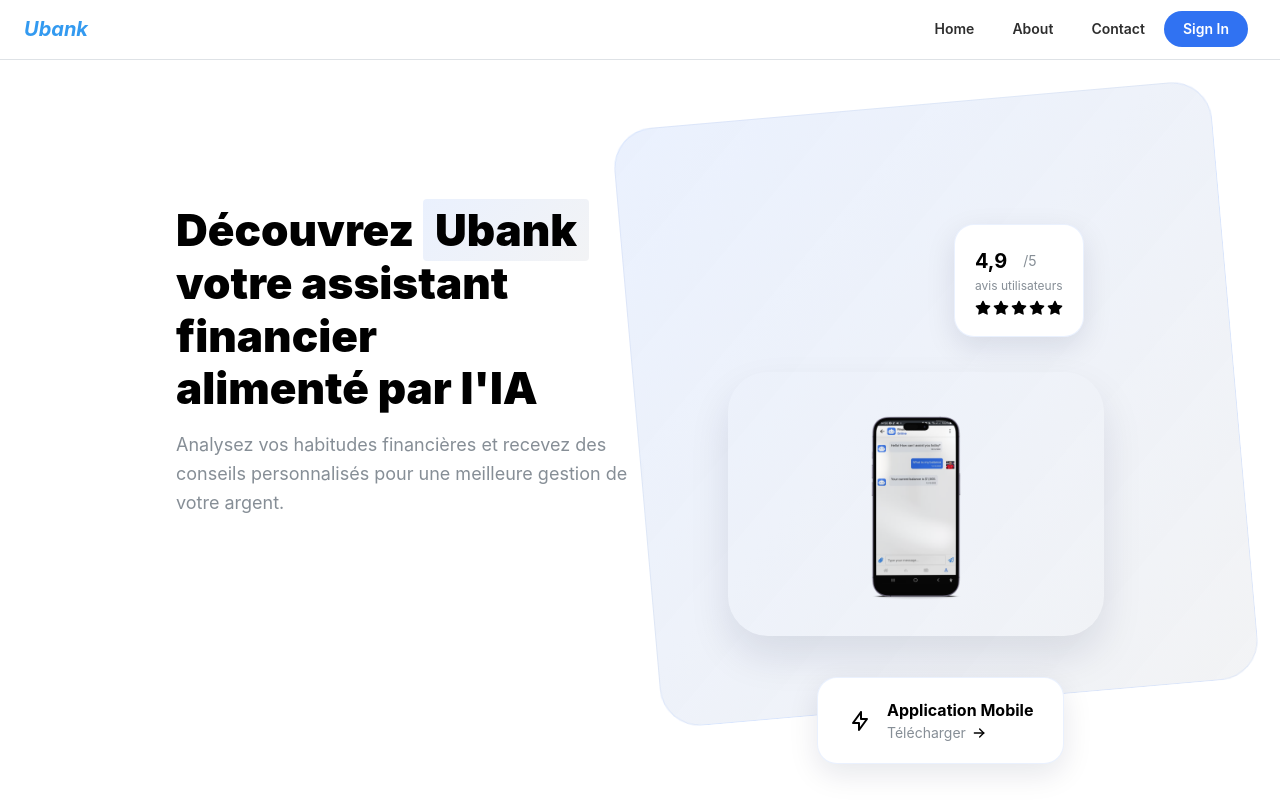
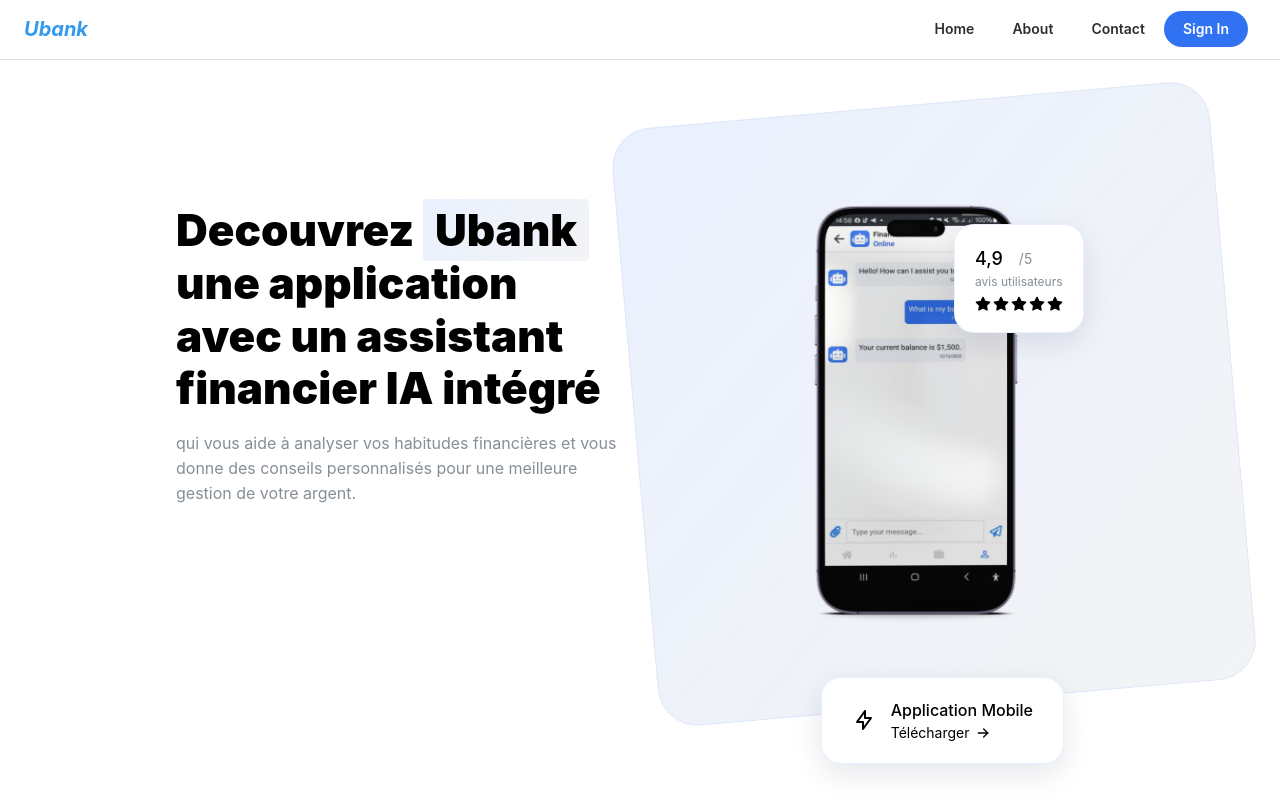
Before and after one commit to yves1da2vinci3/ubank_landingpage, a Next.js app: page / in a window 1280 px wide. Shown: the top 800 px of the page. Built offline with nearby package versions, Linux system fonts and the light colour scheme.

Commit message:
Refactor Banner component for improved layout and styling. Adjusted CSS properties for the green background and rating box, updated text for clarity, and simplified the download section. Enhanced user engagement with a more concise call-to-action and refined visual elements.

```diff
--- a/components/Banner/banner.module.css
+++ b/components/Banner/banner.module.css
@@ -66,7 +66,7 @@
 .greenBackground {
   position: absolute;
   top: -100px;
-  right: -132px;
+  right: -130px;
   width: 600px;
   height: 600px;
   background: linear-gradient(135deg, rgba(48, 114, 242, 0.1), rgba(4, 22, 57, 0.05));
@@ -81,14 +81,9 @@
   position: relative;
   z-index: 1;
   width: 376px;
-  height: auto;
-  border-radius: 40px;
-  box-shadow: 0 20px 40px rgba(4, 22, 57, 0.1);
+  height: 600px;
+  top: -100px;
   transition: transform 0.3s ease;
-
-  &:hover {
-    transform: translateY(-10px);
-  }
 }
 
 .ratingBox {
--- a/components/Banner/index.tsx
+++ b/components/Banner/index.tsx
@@ -1,29 +1,25 @@
 import { IconArrowRight, IconBolt, IconStar } from '@tabler/icons-react';
-import { Button, Container, Group, Image, Text, Title, Transition } from '@mantine/core';
-import { useHover } from '@mantine/hooks';
+import { Button, Container, Group, Image, Text, Title } from '@mantine/core';
 import phoneImage from '../../public/banner_image.png';
 import classes from './banner.module.css';
 
 export function Banner() {
-  const { hovered: downloadHovered, ref: downloadRef } = useHover();
-
   return (
     <Container size="md">
       <div className={classes.inner}>
         <div className={classes.content}>
           <Title className={classes.title}>
-            Découvrez <span className={classes.highlight}>Ubank</span>
-            <br /> votre assistant financier
-            <br /> alimenté par l'IA
+            Decouvrez <span className={classes.highlight}>Ubank</span> une application
+            <br /> avec un assistant financier IA intégré
           </Title>
-          <Text c="dimmed" mt="md" size="lg">
-            Analysez vos habitudes financières et recevez des conseils personnalisés pour une
-            meilleure gestion de votre argent.
+          <Text c="dimmed" mt="md">
+            qui vous aide à analyser vos habitudes financières et vous donne des conseils
+            personnalisés pour une meilleure gestion de votre argent.
           </Text>
 
-          <Group mt={40}>
+          <Group mt={30}>
             <Button radius="xl" size="md" className={classes.control}>
-              Commencer maintenant
+              Commencer
             </Button>
           </Group>
         </div>
@@ -31,11 +27,9 @@ export function Banner() {
         <div className={classes.imageWrapper}>
           <div className={classes.greenBackground} />
 
-          <Transition mounted transition="slide-down" duration={400}>
-            {(styles) => (
-              <div className={classes.ratingBox} style={styles}>
+          <div className={classes.ratingBox}>
             <Group>
-                  <Text fw={700} size="xl">
+              <Text fw={500} size="lg">
                 4,9
               </Text>
               <Text c="dimmed" size="sm">
@@ -53,40 +47,19 @@ export function Banner() {
               <IconStar size={16} fill="currentColor" />
             </div>
           </div>
-            )}
-          </Transition>
 
           <Image src={phoneImage.src} alt="Application mobile" className={classes.image} />
 
-          <Transition mounted transition="slide-up" duration={400}>
-            {(styles) => (
-              <div ref={downloadRef} className={classes.downloadBox} style={styles}>
-                <IconBolt
-                  size={24}
-                  style={{
-                    color: 'var(--mantine-color-ligthBlue)',
-                    transform: downloadHovered ? 'scale(1.2)' : 'scale(1)',
-                    transition: 'transform 0.2s ease',
-                  }}
-                />
+          <div className={classes.downloadBox}>
+            <IconBolt size={24} />
             <div>
-                  <Text fw={700}>Application Mobile</Text>
+              <Text fw={500}>Application Mobile</Text>
               <Group gap={5}>
-                    <Text size="sm" c="dimmed">
-                      Télécharger
-                    </Text>
-                    <IconArrowRight
-                      size={16}
-                      style={{
-                        transform: downloadHovered ? 'translateX(5px)' : 'none',
-                        transition: 'transform 0.2s ease',
-                      }}
-                    />
+                <Text size="sm">Télécharger</Text>
+                <IconArrowRight size={16} />
               </Group>
             </div>
           </div>
-            )}
-          </Transition>
         </div>
       </div>
     </Container>
```
Lines whose indentation alone changed are shown as unchanged.
